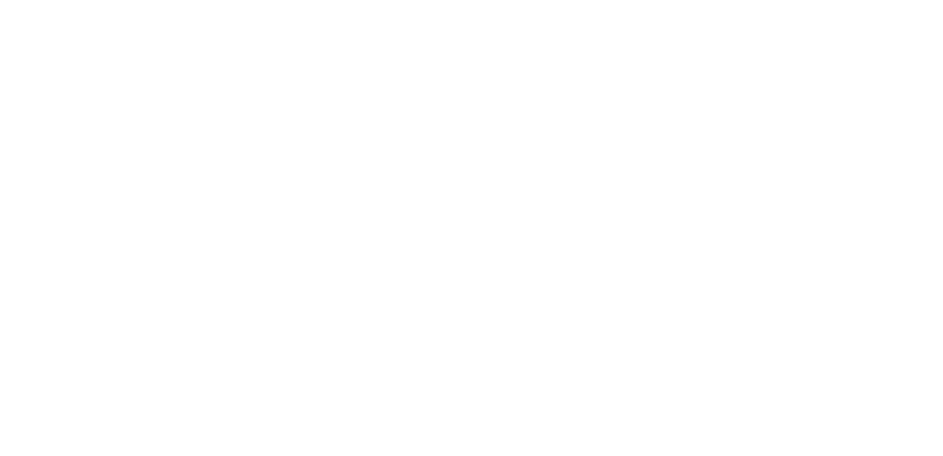
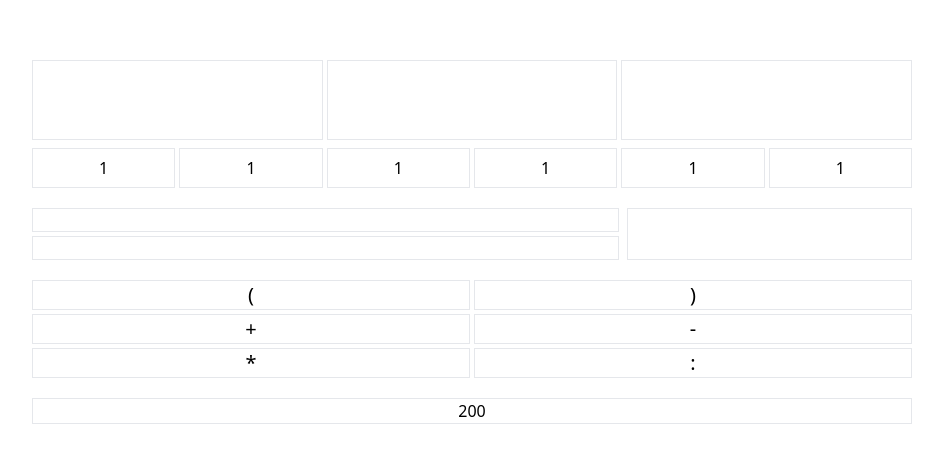
Before and after one commit to Faruk314/Slagalica, a React (Create React App) app: page /mojbroj in a window 1280 px wide. Shown: the part 158-614 px from the top of the page, without its empty margins (168-1111 px from the left). Built offline with nearby package versions, Linux system fonts and the light colour scheme.

Commit message:
Added a grid layout for the game

```diff
--- a/src/pages/MojBroj.tsx
+++ b/src/pages/MojBroj.tsx
@@ -1,11 +1,57 @@
-import React from "react";
+import React, { useState } from "react";
 
 const MojBroj = () => {
+  const [randomNumbers, setRandomNumbers] = useState<number[]>([]);
+  const operands = ["(", ")", "+", "-", "*", ":"];
+
   return (
-    <section>
-      <div className="grid grid-cols-3"></div>
+    <section className="flex items-center h-[100vh]">
+      <div className="flex flex-col w-full max-w-4xl mx-auto space-y-5">
+        <div className="mx-2">
+          <div className="grid grid-cols-3 gap-1">
+            {[0, 1, 2].map((number) => (
+              <div key={number} className="h-[5rem] border"></div>
+            ))}
+          </div>
 
-      <div></div>
+          <div className="grid grid-cols-6 gap-1 mt-2">
+            {[1, 2, 3, 4, 5, 6].map((number) => (
+              <button
+                key={number}
+                className="flex items-center justify-center h-10 border"
+              >
+                1
+              </button>
+            ))}
+          </div>
+        </div>
+
+        <div className="grid justify-center grid-cols-3 mx-2 space-x-2">
+          <div className="flex flex-col col-span-2 space-y-1 text-center">
+            <div className="h-6 border"></div>
+            <div className="h-6 border"></div>
+          </div>
+
+          <button className="border"></button>
+        </div>
+
+        <div className="mx-2">
+          <div className="grid grid-cols-2 gap-1">
+            {operands.map((operand, index) => (
+              <button
+                key={index}
+                className="flex items-center justify-center text-xl border"
+              >
+                <span>{operand}</span>
+              </button>
+            ))}
+          </div>
+
+          <div className="flex items-center justify-center mt-5 border">
+            <span>200</span>
+          </div>
+        </div>
+      </div>
     </section>
   );
 };
```
